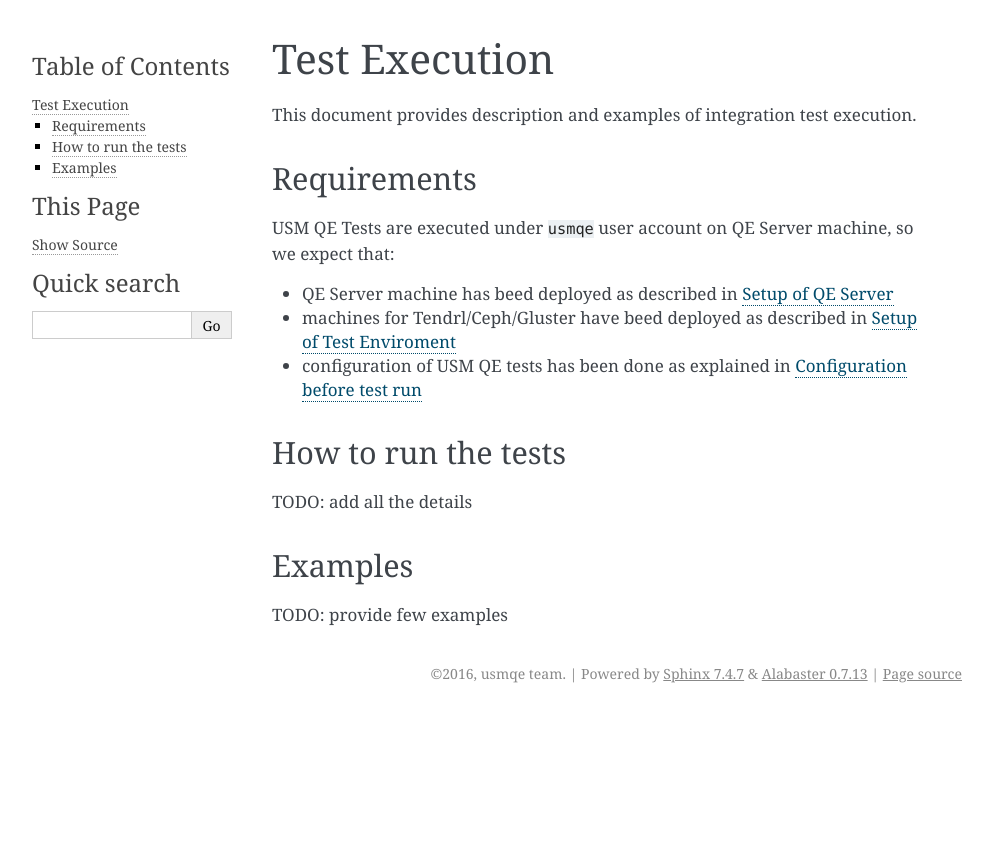
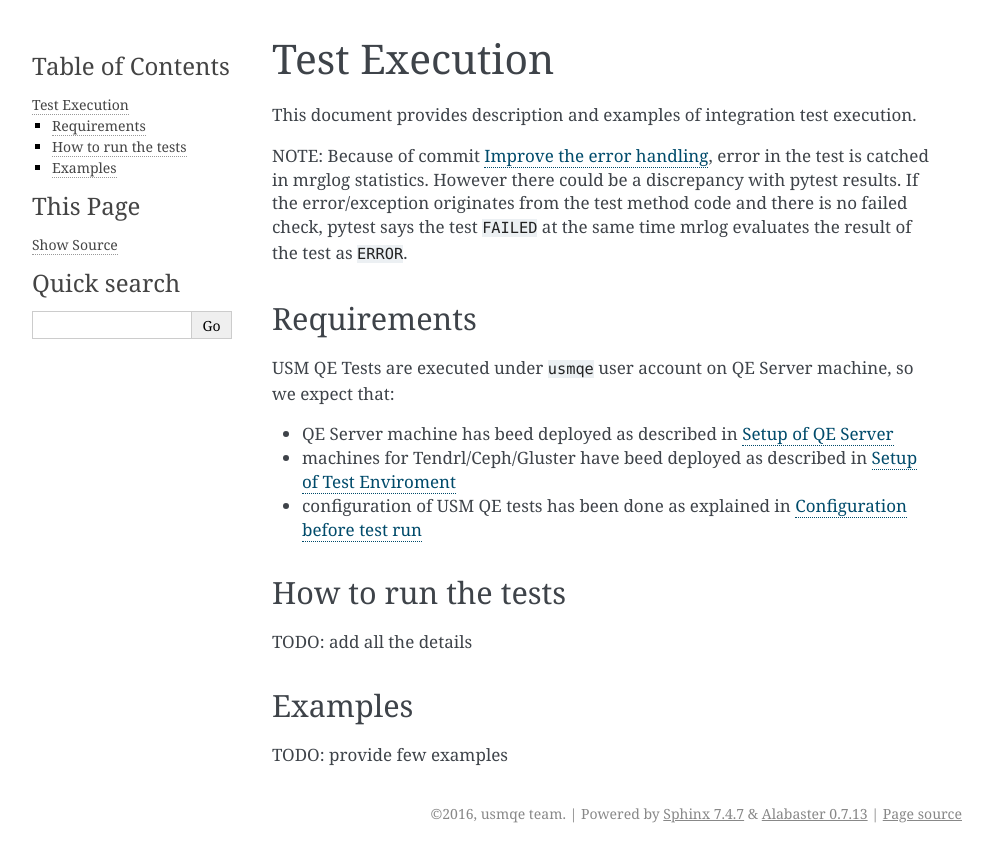
Before and after one commit to usmqe/usmqe-tests, a Sphinx documentation site: the page built from docs/test_execution.rst, in a window 1280 px wide. Shown: the top 862 px of the page, without its empty margins (148-1141 px from the left). Built offline with Sphinx 7.4.7, drawn with Linux system fonts in a browser that asks for light colours.

Commit message:
Update test_execution.rst
Add note about possible discrepancy of mrglog and pytest result value for some tests

```diff
--- a/docs/test_execution.rst
+++ b/docs/test_execution.rst
@@ -5,6 +5,10 @@
 ================
 
 This document provides description and examples of integration test execution.
+
+NOTE: Because of commit `Improve the error handling`_, error in the test is catched in mrglog statistics. However there could be a discrepancy with pytest results. If the error/exception originates from the test method code and there is no failed check, pytest says the test ``FAILED`` at the same time mrlog evaluates the result of the test as ``ERROR``.
+
+.. _`Improve the error handling`: https://github.com/Tendrl/usmqe-tests/commit/ef0a30eb5f68f9e32f898b02b0d473dec666660a
 
 
 Requirements
```
